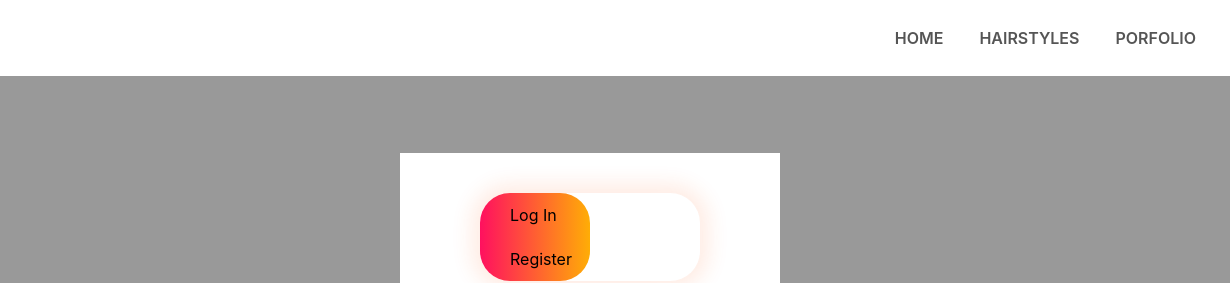
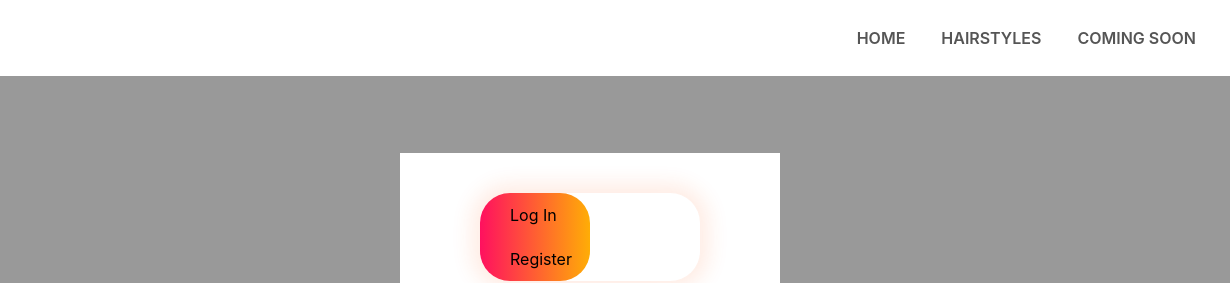
Before and after one commit to Chukwu12/Sneakers-website, a plain HTML site: page ContactUs.html in a window 1280 px wide. Shown: the top 283 px of the page, 50-1280 px from the left. Drawn offline with nearby package versions, Linux system fonts and the light colour scheme.

Commit message:
Saving to Github

```diff
--- a/ContactUs.html
+++ b/ContactUs.html
@@ -46,7 +46,7 @@
 				<a class="nav-link" href="gallery.html">HAIRSTYLES</a>
 			  </li>
 			  <li class="nav-item">
-				<a class="nav-link" href="Profolio.html">PORFOLIO</a>
+				<a class="nav-link" href="Profolio.html">COMING SOON</a>
 			  </li>
 
 			</div>
```
Also changed, not shown: Profolio.html (+1 -1 lines), gallery.html (+1 -1 lines), index.html (+1 -1 lines).
